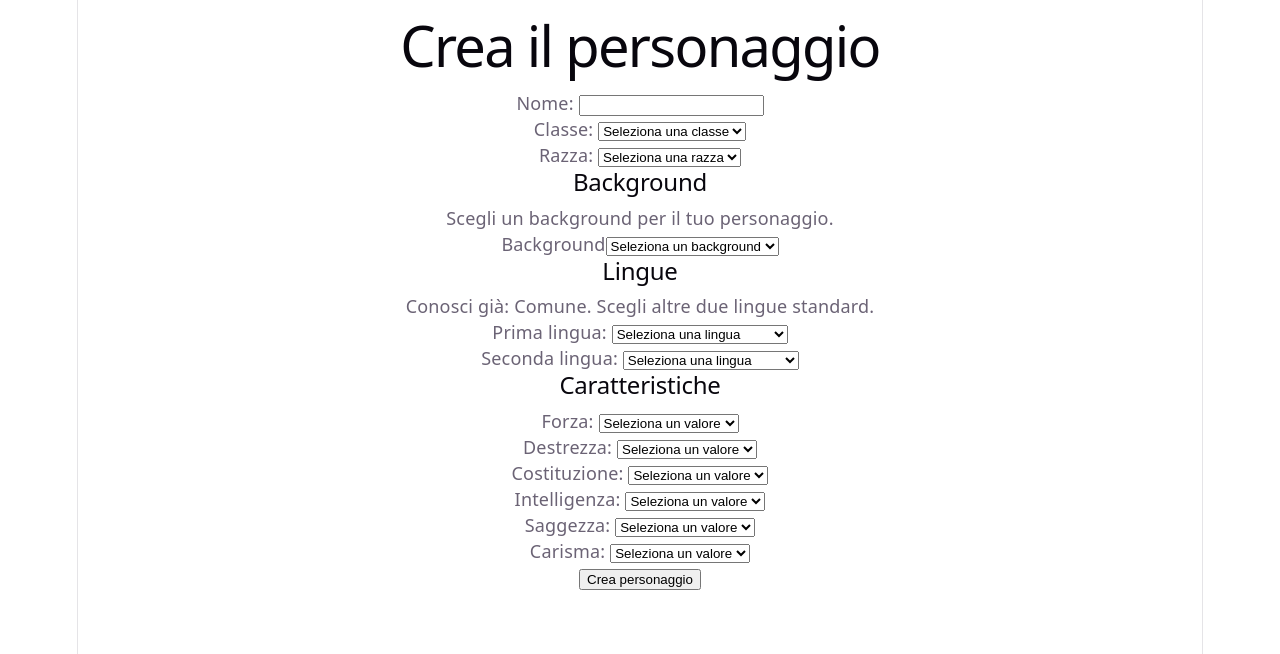
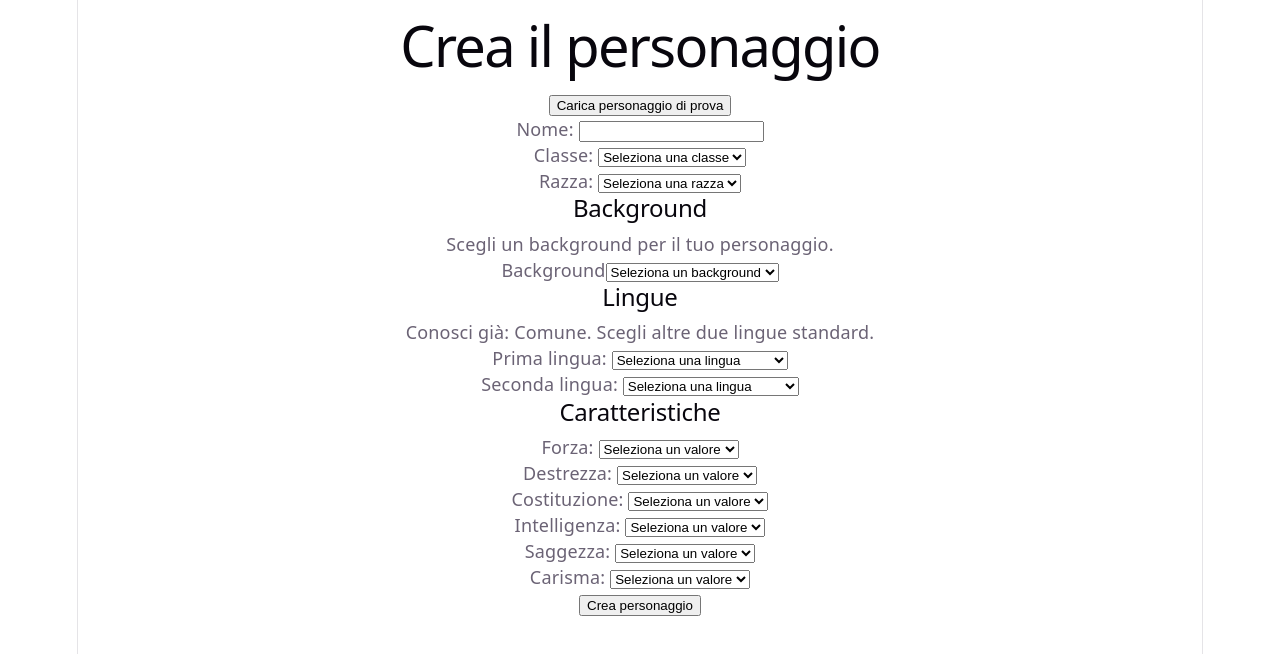
Before and after one commit to strikes30/Sito, a React (Vite) app in the folder dnd-sheet/: page / in a window 1280 px wide. Shown: the top 654 px of the page. Built offline with nearby package versions, Linux system fonts and the light colour scheme.

Commit message:
Personaggio di prova istantaneo

```diff
--- a/dnd-sheet/src/App.tsx
+++ b/dnd-sheet/src/App.tsx
@@ -6,6 +6,8 @@ import progressioneSlot from "./data/progressionSlot.json";
 import sottoclassi from "./data/sottoclassi.json";
 import progressioneIncantesimi from "./data/progressionSpell.json";
 import spells from "./data/spells.json";
+
+import { useRisorseClasse } from "./hooks/useRisorseClasse";
 
 import {
   calcolaLivelloMassimoIncantesimo,
@@ -65,8 +67,6 @@ function App() {
   const [livello, setLivello] = useState(1);  // Livello del personaggio
   const [primaLinguaId, setPrimaLinguaId] = useState("");  // Prima lingua del personaggio
   const [secondaLinguaId, setSecondaLinguaId] = useState("");  // Seconda lingua del personaggio
-  // const [trucchettiScelti, setTrucchettiScelti] = useState<string[]>([]);  // Stato per gli incantesimi scelti dal personaggio
-  // const [incantesimiScelti, setIncantesimiScelti] = useState<string[]>([]);  // Stato per gli incantesimi scelti dal personaggio
 
   // Stato per le caratteristiche del personaggio, inizializzate a null
   const [caratteristiche, setCaratteristiche] = useState<
@@ -82,9 +82,6 @@ function App() {
 
   // Stato per il background del personaggio, inizializzato a una stringa vuota
   const [backgroundId, setBackgroundId] = useState("");
-
-  // Stato per i punti risorsa spesi, inizializzato a 0
-  const [puntiRisorsaSpesi, setPuntiRisorsaSpesi] = useState(0);
 
   // Filtra le sottoclassi disponibili in base alla classe selezionata
   const sottoclassiDisponibili = sottoclassi.filter(
@@ -164,7 +161,6 @@ function App() {
     }
   }
 
-
   // Funzione per creare il personaggio, con controlli di validità
   function creaPersonaggio(evento: React.SubmitEvent<HTMLFormElement>) {
     evento.preventDefault();
@@ -220,6 +216,35 @@ function App() {
     setPersonaggioCreato(true);
   }
 
+  // Funzione per caricare un personaggio di prova, utile per testare l'applicazione
+  function caricaPersonaggioDiProva() {
+    setNome("Personaggio");
+    setClasse("warlock");
+    setRazzaId("umano");
+
+    setTaglia("Media");
+
+    // Sostituisci questi id con quelli presenti davvero in lingue.json.
+    setPrimaLinguaId("elfico");
+    setSecondaLinguaId("nanico");
+
+    // Sostituisci con un id esistente in background.json.
+    setBackgroundId("accolito");
+
+    setDistribuzioneBackground("tre");
+
+    setCaratteristiche({
+      Forza: 10,
+      Destrezza: 15,
+      Costituzione: 14,
+      Intelligenza: 13,
+      Saggezza: 12,
+      Carisma: 8,
+    });
+
+    // IMPORTANTE:
+    // Non mettere setPersonaggioCreato(true) qui.
+  }
 
   // Stato per le abilità competenti del personaggio
   const [abilitaCompetenti, setAbilitaCompetenti] = useState<string[]>([]);
@@ -269,14 +294,16 @@ function App() {
     livello
   );
 
-
+  // Determina le regole degli incantesimi in base alla classe o sottoclasse selezionata
   const regoleClasse = progressioniIncantesimi[classe];
 
+  // Determina le regole degli incantesimi in base alla sottoclasse selezionata, se il livello è almeno 3
   const regoleSottoclasse =
     livello >= 3 && sottoclasseSelezionata
       ? progressioniIncantesimi[sottoclasseSelezionata.id]
       : undefined;
 
+  // Determina le regole degli incantesimi da usare, dando priorità alla sottoclasse se presente
   const regoleIncantesimi = regoleClasse ?? regoleSottoclasse;
 
   const massimoTrucchetti =
@@ -295,6 +322,7 @@ function App() {
     classeSelezionata?.risorsaClasse?.livelloSlotPerLivello?.[livello - 1]
   );
 
+  // Filtra gli incantesimi disponibili in base alla lista di incantesimi, al numero massimo di trucchetti e al livello massimo degli incantesimi
   const spellDisponibili = filtraSpellDisponibili(
     spells,
     listaIncantesimi,
@@ -311,6 +339,12 @@ function App() {
     massimoTrucchetti,
     massimoIncantesimiPreparati,
   });
+
+  // Hook personalizzato per gestire i punti risorsa della classe
+  const {
+    puntiRisorsaSpesi,
+    cambiaPuntiRisorsaSpesi,
+  } = useRisorseClasse();
 
   /////// RENDERING DEL SITO, Creazione personaggi qua ///////
   if (!personaggioCreato) {
@@ -341,41 +375,10 @@ function App() {
         setCaratteristicaPiuDue={setCaratteristicaPiuDue}
         caratteristicaPiuUno={caratteristicaPiuUno}
         setCaratteristicaPiuUno={setCaratteristicaPiuUno}
+        caricaPersonaggioDiProva={caricaPersonaggioDiProva}
       />
     );
   }
-
-
-  // Funzioni per cambiare gli incantesimi scelti, con controlli di validità
-  // function cambiaTrucchetto(id: string) {
-  //   if (!spellDisponibili.some((spell) => spell.id === id && spell.level === 0)) {
-  //     return;
-  //   }
-
-  //   setTrucchettiScelti((precedenti) => {
-  //     if (precedenti.includes(id)) {
-  //       return precedenti.filter((precedente) => precedente !== id);
-  //     }
-
-  //     if (precedenti.length >= massimoTrucchetti) return precedenti;
-  //     return [...precedenti, id];
-  //   });
-  // }
-
-  // function cambiaIncantesimo(id: string) {
-  //   if (!spellDisponibili.some((spell) => spell.id === id && spell.level > 0)) {
-  //     return;
-  //   }
-
-  //   setIncantesimiScelti((precedenti) => {
-  //     if (precedenti.includes(id)) {
-  //       return precedenti.filter((precedente) => precedente !== id);
-  //     }
-
-  //     if (precedenti.length >= massimoIncantesimiPreparati) return precedenti;
-  //     return [...precedenti, id];
-  //   });
-  // }
 
   // Estrae il punteggio di Costituzione dalle caratteristiche del personaggio
   const costituzione = caratteristicheFinali.Costituzione;
@@ -437,7 +440,7 @@ function App() {
       risorsaClasseId={risorsaClasse?.id}
       puntiRisorsaMassimi={puntiRisorsaMassimi}
       puntiRisorsaSpesi={puntiRisorsaSpesi}
-      onCambiaPuntiRisorsaSpesi={setPuntiRisorsaSpesi}
+      onCambiaPuntiRisorsaSpesi={cambiaPuntiRisorsaSpesi}
       livelloSlotRisorsa={livelloSlotRisorsa}
     />
   );
--- a/dnd-sheet/src/components/CreaPersonaggio.tsx
+++ b/dnd-sheet/src/components/CreaPersonaggio.tsx
@@ -55,6 +55,8 @@ type Props = {
     setCaratteristicaPiuUno: (valore: string) => void;
 
     creaPersonaggio: (evento: React.SubmitEvent<HTMLFormElement>) => void;
+
+    caricaPersonaggioDiProva: () => void;
 };
 
 function CreaPersonaggio({
@@ -83,6 +85,7 @@ function CreaPersonaggio({
     setCaratteristicaPiuDue,
     caratteristicaPiuUno,
     setCaratteristicaPiuUno,
+    caricaPersonaggioDiProva,
 }: Props) {
 
     // Ottieni la razza selezionata in base all'ID della razza
@@ -109,6 +112,13 @@ function CreaPersonaggio({
     return (
         <main>
             <h1>Crea il personaggio</h1>
+
+            <button
+                type="button"
+                onClick={caricaPersonaggioDiProva}
+            >
+                Carica personaggio di prova
+            </button>
 
             {/* Gruppo per il nome del personaggio */}
             <form onSubmit={creaPersonaggio}>
--- /dev/null
+++ b/dnd-sheet/src/hooks/useRisorseClasse.ts
@@ -0,0 +1,19 @@
+import { useState } from "react";
+
+export function useRisorseClasse() {
+  const [puntiRisorsaSpesi, setPuntiRisorsaSpesi] = useState(0);
+
+  function cambiaPuntiRisorsaSpesi(nuovoValore: number) {
+    setPuntiRisorsaSpesi(Math.max(0, nuovoValore));
+  }
+
+  function recuperaTutteLeRisorse() {
+    setPuntiRisorsaSpesi(0);
+  }
+
+  return {
+    puntiRisorsaSpesi,
+    cambiaPuntiRisorsaSpesi,
+    recuperaTutteLeRisorse,
+  };
+}
```
